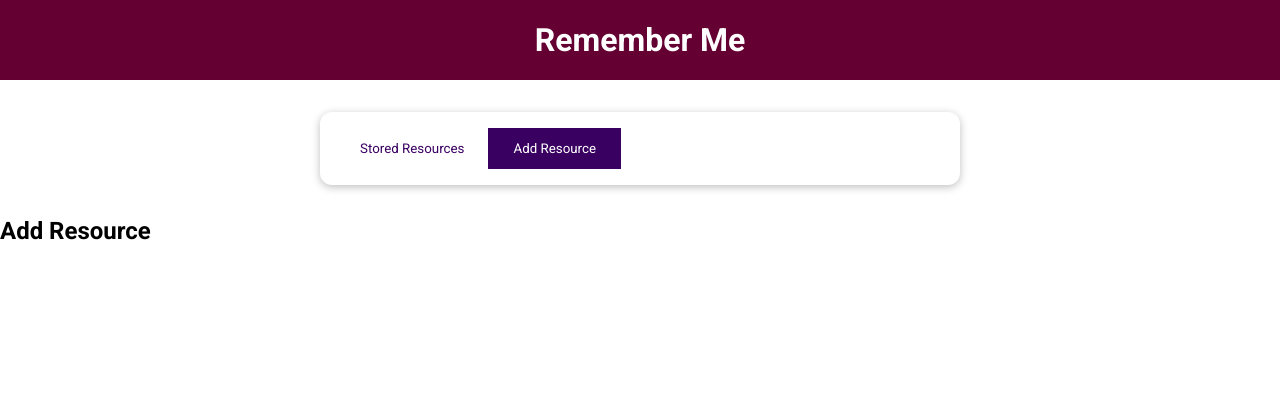
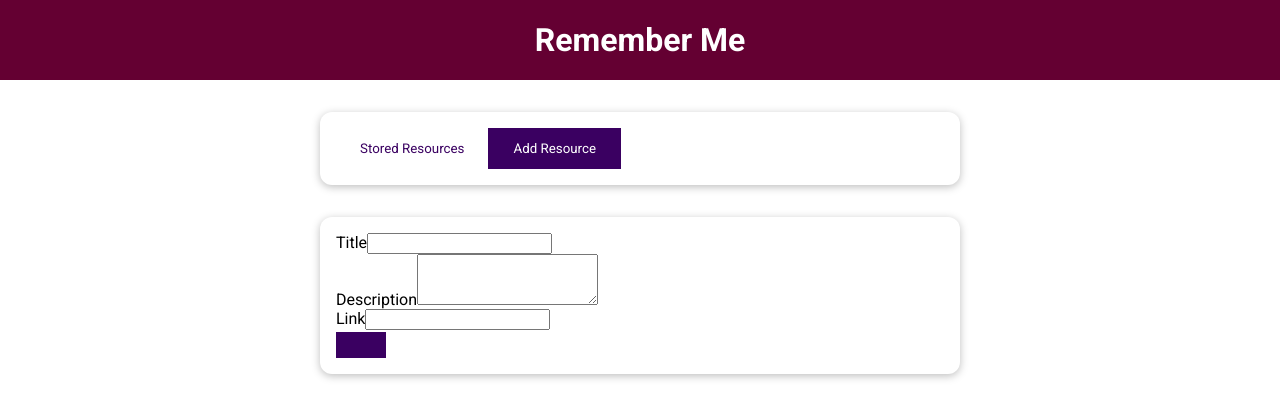
Before and after one commit to Roo-Git/vue-component-comunication, a Vue app: page / in a window 1280 px wide. Both pictures are taken after a click on the button "Add Resource". Shown: the top 418 px of the page. Built offline with nearby package versions, Linux system fonts and the light colour scheme.

Commit message:
Created form

```diff
--- a/src/components/resources/AddResource.vue
+++ b/src/components/resources/AddResource.vue
@@ -1,8 +1,28 @@
 <template>
-  <h2>Add Resource</h2>
+  <base-card>
+    <form action="">
+      <div class="form-control">
+        <label for="title">Title</label>
+        <input id="title" name="title" type="text" />
+      </div>
+      <div class="form-control">
+        <label for="title">Description</label>
+        <textarea name="description" id="description" rows="3"></textarea>
+      </div>
+      <div class="form-control">
+        <label for="link">Link</label>
+        <input name="link" id="link" type="url" />
+      </div>
+      <div>
+        <base-button></base-button>
+      </div>
+    </form>
+  </base-card>
 </template>
 
 <script>
-export default {};
+export default {
+  name: "Add-Resource",
+};
 </script>
 <style scoped></style>
```
